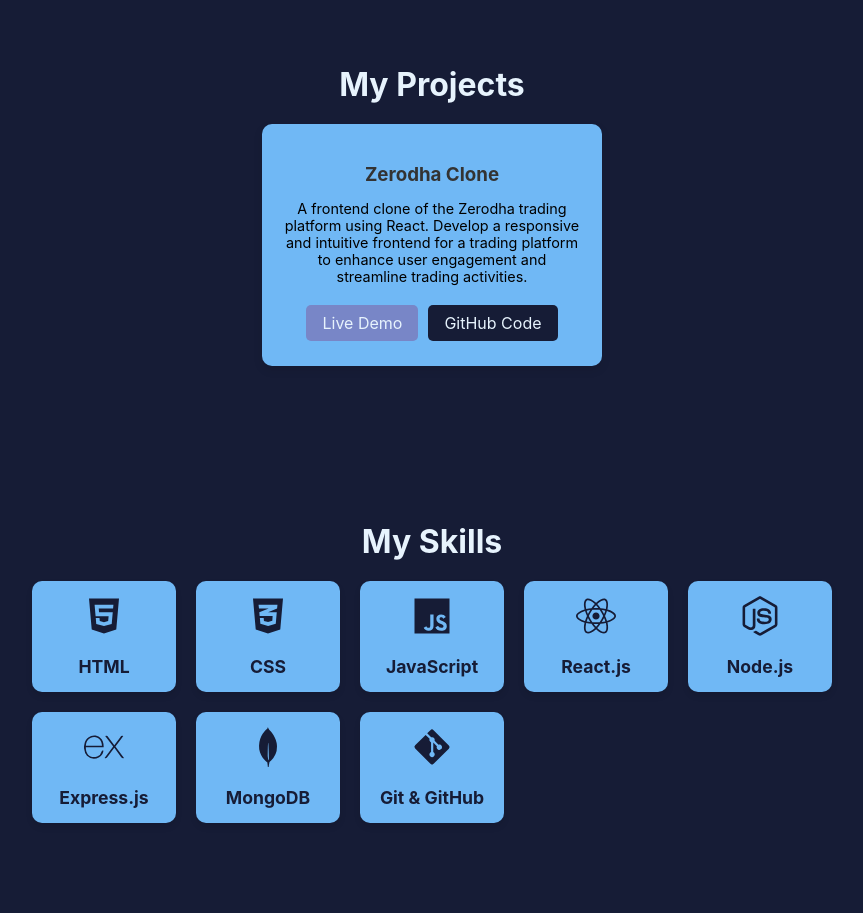
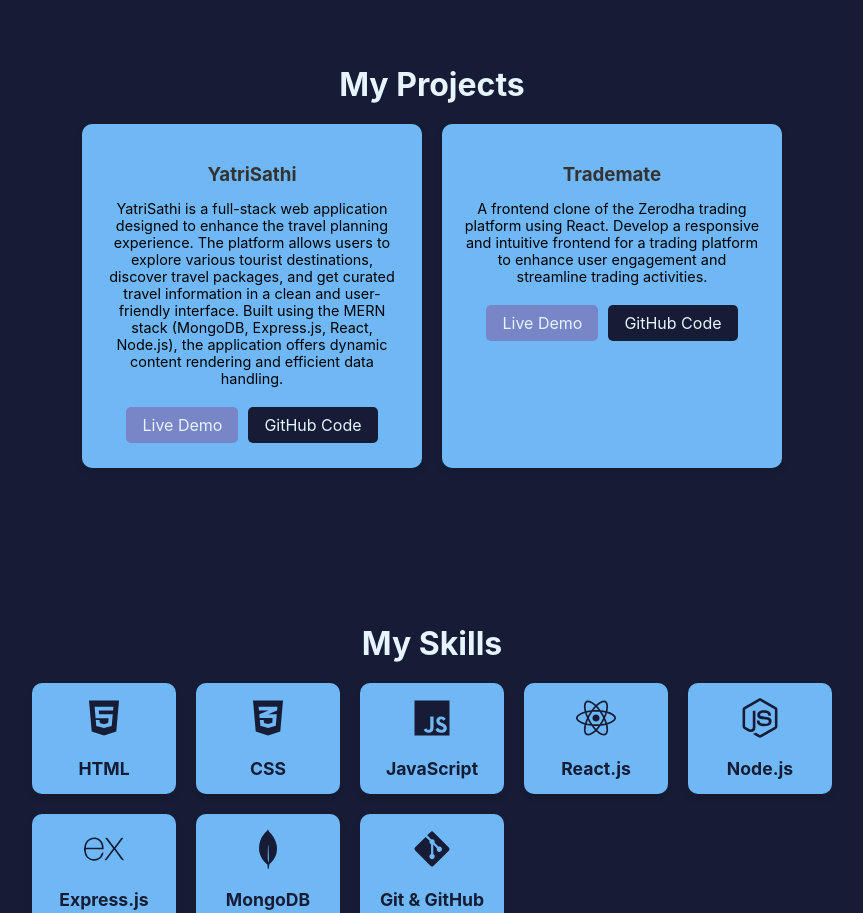
Before and after one commit to Khushi-code162/portfolio, a React (Create React App) app: page / in a window 1280 px wide. Shown: the part 1140-2053 px from the top of the page, without its empty margins (208-1071 px from the left). Built offline with nearby package versions, Linux system fonts and the light colour scheme.

Commit message:
updated files

```diff
--- a/src/components/Projects.js
+++ b/src/components/Projects.js
@@ -5,11 +5,20 @@
 const projects = [
   {
     id: 1,
-    title: "Zerodha Clone",
+    title: "YatriSathi",
+    description:
+      "YatriSathi is a full-stack web application designed to enhance the travel planning experience. The platform allows users to explore various tourist destinations, discover travel packages, and get curated travel information in a clean and user-friendly interface. Built using the MERN stack (MongoDB, Express.js, React, Node.js), the application offers dynamic content rendering and efficient data handling.",
+    demo: "https://yatrisathi.onrender.com",
+    code: "https://github.com/Khushi-code162/YatriSathi",
+  },
+  {
+    id: 2,
+    title: "Trademate",
     description:
       "A frontend clone of the Zerodha trading platform using React. Develop a responsive and intuitive frontend for a trading platform to enhance user engagement and streamline trading activities.",
     demo: "https://trademate-beta.vercel.app/",
     code: "https://github.com/Khushi-code162/trademate",
+
   },
 ];
 
```
